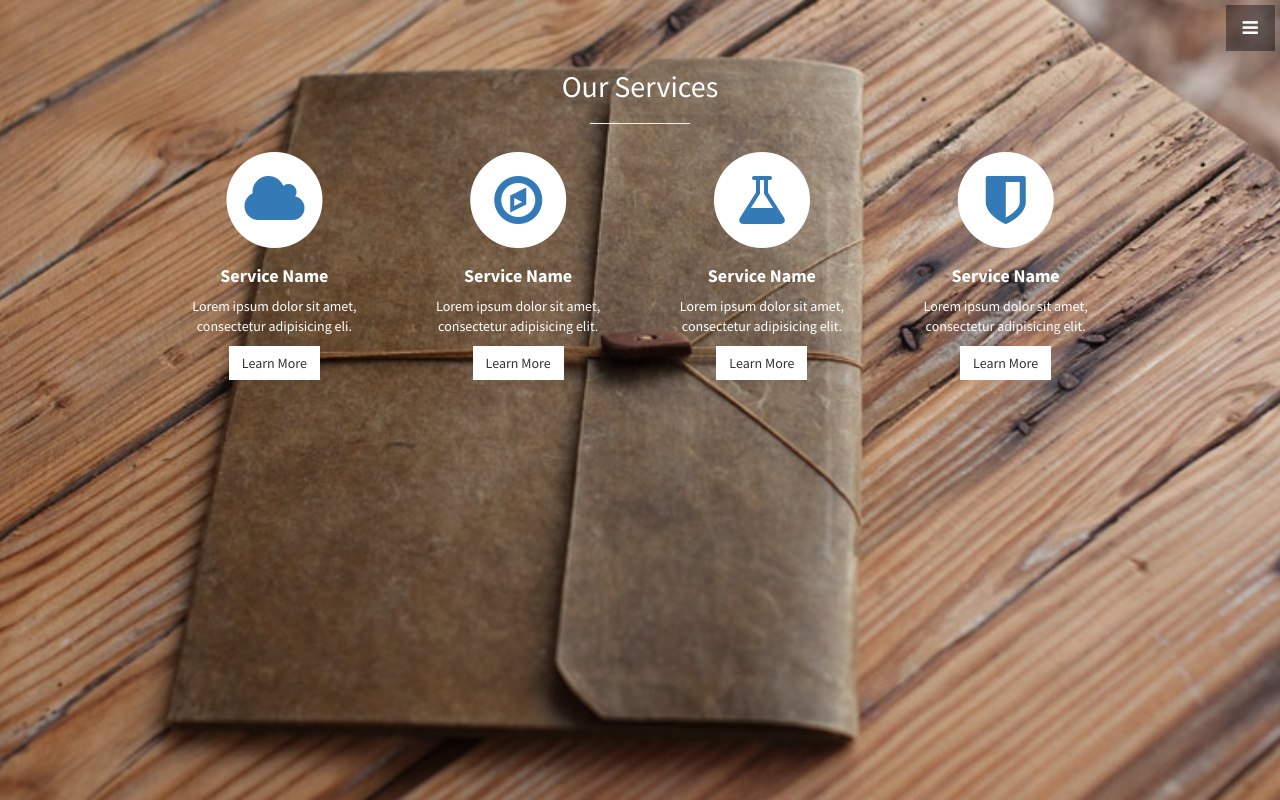
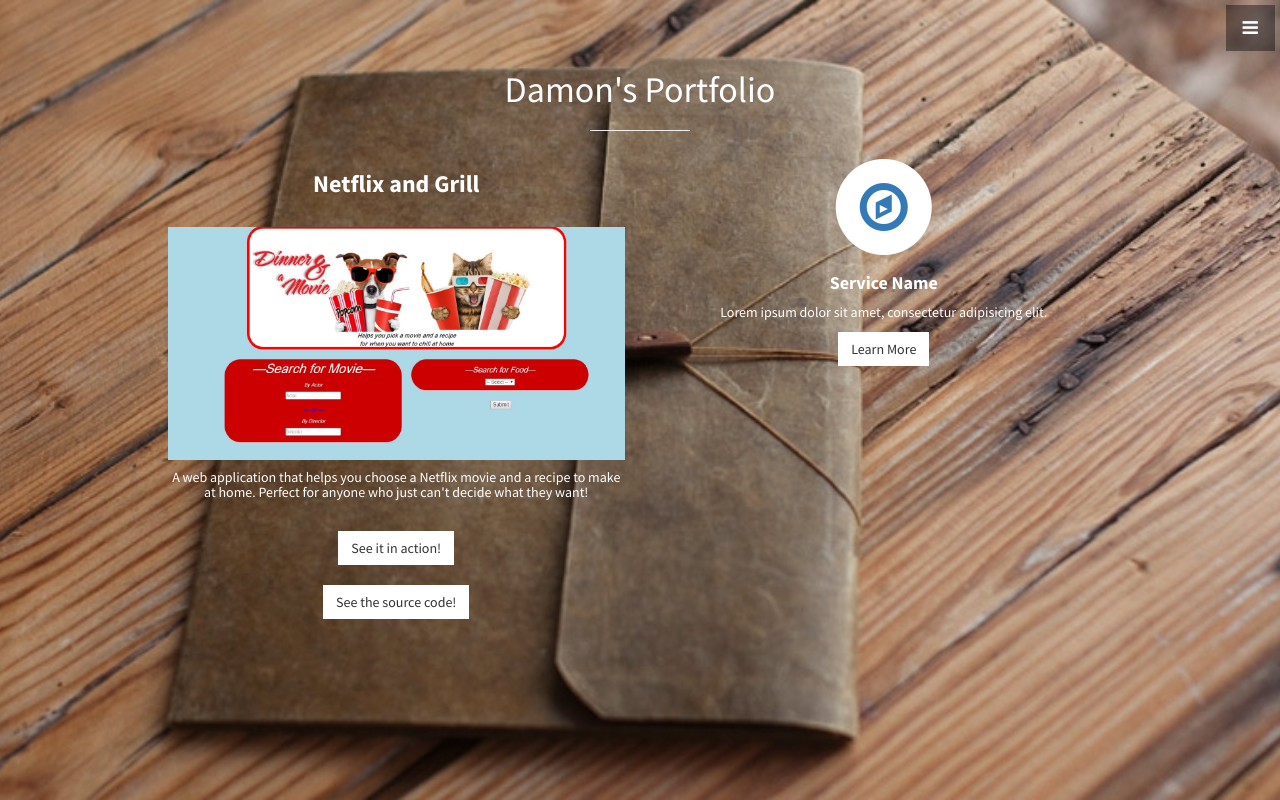
Before and after one commit to DamonFoster/FinalPortfolio, a PHP site: page /portfolio.html in a window 1280 px wide. Run offline with PHP 8.4, Linux system fonts and the light colour scheme.

Commit message:
added first project on portfolio

```diff
--- a/about.html
+++ b/about.html
@@ -113,10 +113,7 @@
                 <a href="about.html" onclick=$("#menu-close").click();>About</a>
             </li>
             <li>
-                <a href="#services" onclick=$("#menu-close").click();>Services</a>
-            </li>
-            <li>
-                <a href="#portfolio" onclick=$("#menu-close").click();>Portfolio</a>
+                <a href="portfolio.html" onclick=$("#menu-close").click();>Portfolio</a>
             </li>
             <li>
                 <a href="#contact" onclick=$("#menu-close").click();>Contact</a>
--- a/css/stylish-portfolio.css
+++ b/css/stylish-portfolio.css
@@ -497,6 +497,10 @@
     -o-background-size: cover;
 }
 
+.port1 {
+    margin-bottom: 30px;
+}
+
 .services {
     padding: 200px 0;
 }
--- a/index.html
+++ b/index.html
@@ -47,10 +47,7 @@
                 <a href="about.html" onclick=$("#menu-close").click();>About</a>
             </li>
             <li>
-                <a href="#services" onclick=$("#menu-close").click();>Services</a>
-            </li>
-            <li>
-                <a href="#portfolio" onclick=$("#menu-close").click();>Portfolio</a>
+                <a href="portfolio.html" onclick=$("#menu-close").click();>Portfolio</a>
             </li>
             <li>
                 <a href="#contact" onclick=$("#menu-close").click();>Contact</a>
--- a/portfolio.html
+++ b/portfolio.html
@@ -35,10 +35,7 @@
                 <a href="about.html" onclick=$("#menu-close").click();>About</a>
             </li>
             <li>
-                <a href="#services" onclick=$("#menu-close").click();>Services</a>
-            </li>
-            <li>
-                <a href="#portfolio" onclick=$("#menu-close").click();>Portfolio</a>
+                <a href="portfolio.html" onclick=$("#menu-close").click();>Portfolio</a>
             </li>
             <li>
                 <a href="#contact" onclick=$("#menu-close").click();>Contact</a>
@@ -52,53 +49,33 @@
         <div class="container">
             <div class="row text-center">
                 <div class="col-lg-10 col-lg-offset-1">
-                    <h2>Our Services</h2>
+                    <h1>Damon's Portfolio</h1>
                     <hr class="small">
                     <div class="row">
-                        <div class="col-md-3 col-sm-6">
-                            <div class="service-item">
-                                <span class="fa-stack fa-4x">
-                                <i class="fa fa-circle fa-stack-2x"></i>
-                                <i class="fa fa-cloud fa-stack-1x text-primary"></i>
-                            </span>
-                                <h4>
-                                    <strong>Service Name</strong>
-                                </h4>
-                                <p>Lorem ipsum dolor sit amet, consectetur adipisicing eli.</p>
-                                <a href="#" class="btn btn-light">Learn More</a>
+                        <div class="col-md-6 col-sm-6">
+                            <div class="port1">
+                            <h3><strong>Netflix and Grill</strong></h3>
+
+                            <br>
+
+                            <img src="img/project1.jpg">
+
+                            <h5>A web application that helps you choose a Netflix movie and a recipe to make at home. Perfect for anyone who just can't decide what they want!</h5>
+
+                            <br>
+
+                            <a href="https://netflixandgrill.herokuapp.com/" class="btn btn-light">See it in action!</a>
+
+                            <br><br>
+
+                            <a href="https://github.com/DamonFoster/NetflixandGrill" class="btn btn-light">See the source code!</a>
                             </div>
                         </div>
-                        <div class="col-md-3 col-sm-6">
+                        <div class="col-md-6 col-sm-6">
                             <div class="service-item">
                                 <span class="fa-stack fa-4x">
                                 <i class="fa fa-circle fa-stack-2x"></i>
                                 <i class="fa fa-compass fa-stack-1x text-primary"></i>
-                            </span>
-                                <h4>
-                                    <strong>Service Name</strong>
-                                </h4>
-                                <p>Lorem ipsum dolor sit amet, consectetur adipisicing elit.</p>
-                                <a href="#" class="btn btn-light">Learn More</a>
-                            </div>
-                        </div>
-                        <div class="col-md-3 col-sm-6">
-                            <div class="service-item">
-                                <span class="fa-stack fa-4x">
-                                <i class="fa fa-circle fa-stack-2x"></i>
-                                <i class="fa fa-flask fa-stack-1x text-primary"></i>
-                            </span>
-                                <h4>
-                                    <strong>Service Name</strong>
-                                </h4>
-                                <p>Lorem ipsum dolor sit amet, consectetur adipisicing elit.</p>
-                                <a href="#" class="btn btn-light">Learn More</a>
-                            </div>
-                        </div>
-                        <div class="col-md-3 col-sm-6">
-                            <div class="service-item">
-                                <span class="fa-stack fa-4x">
-                                <i class="fa fa-circle fa-stack-2x"></i>
-                                <i class="fa fa-shield fa-stack-1x text-primary"></i>
                             </span>
                                 <h4>
                                     <strong>Service Name</strong>
@@ -175,5 +152,6 @@
             }
         }
     });
+    </script>
 </body>
 </html>
```
Also changed, not shown: img/project1.jpg (added).
